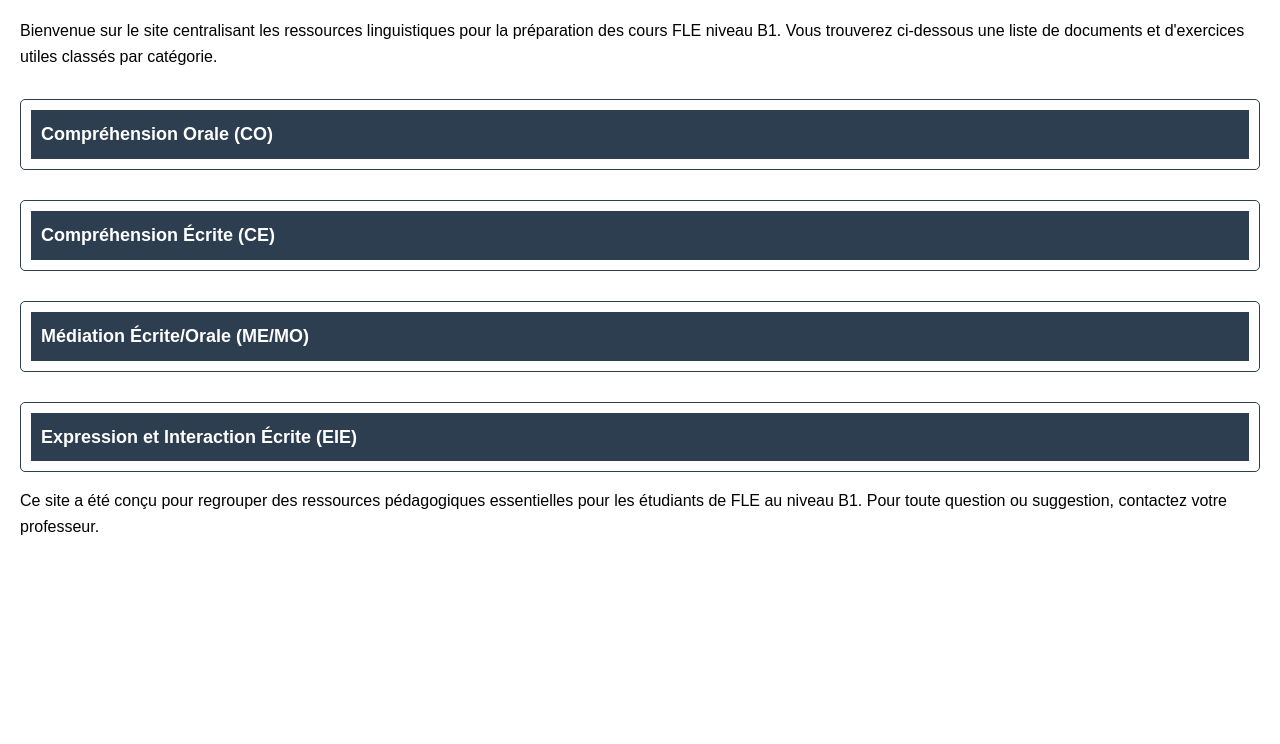
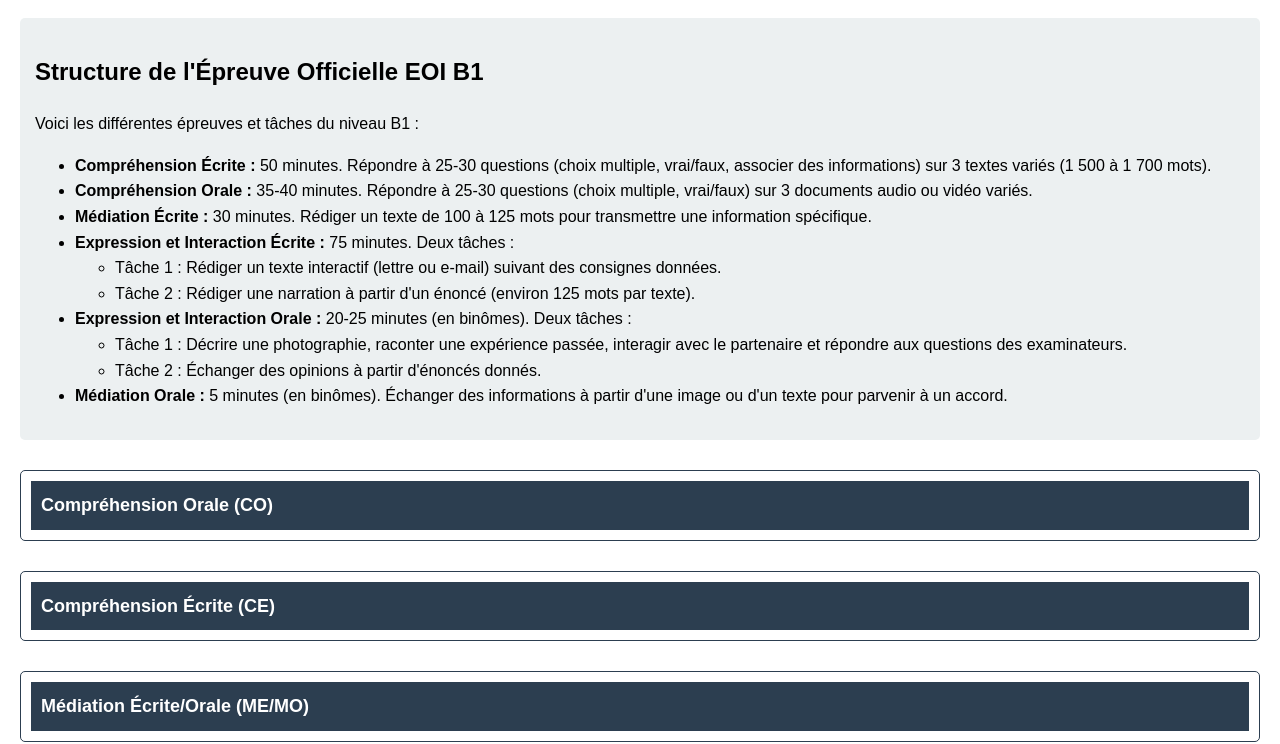
Before and after one commit to audiophrases/Ressources-EOI-B1, a plain HTML site: page index.html in a window 1280 px wide. Shown: the part 76-820 px from the top of the page. Drawn offline with Linux system fonts and the light colour scheme.

Commit message:
Update index.html

```diff
--- a/index.html
+++ b/index.html
@@ -3,7 +3,7 @@
 <head>
     <meta charset="UTF-8">
     <meta name="viewport" content="width=device-width, initial-scale=1.0">
-    <title>Ressources Linguistiques FLE B1</title>
+    <title>Ressources EOI B1</title>
     <style>
         body {
             font-family: Arial, sans-serif;
@@ -42,6 +42,12 @@
         a:hover {
             text-decoration: underline;
         }
+        .intro {
+            background-color: #ecf0f1;
+            padding: 15px;
+            border-radius: 5px;
+            margin-bottom: 30px;
+        }
     </style>
     <script>
         document.addEventListener("DOMContentLoaded", function() {
@@ -57,7 +63,29 @@
 </head>
 <body>
     <h1>Ressources Linguistiques pour le Niveau B1 - FLE</h1>
-    <p>Bienvenue sur le site centralisant les ressources linguistiques pour la préparation des cours FLE niveau B1. Vous trouverez ci-dessous une liste de documents et d'exercices utiles classés par catégorie.</p>
+
+    <div class="intro">
+        <h2>Structure de l'Épreuve Officielle EOI B1</h2>
+        <p>Voici les différentes épreuves et tâches du niveau B1 :</p>
+        <ul>
+            <li><strong>Compréhension Écrite :</strong> 50 minutes. Répondre à 25-30 questions (choix multiple, vrai/faux, associer des informations) sur 3 textes variés (1 500 à 1 700 mots).</li>
+            <li><strong>Compréhension Orale :</strong> 35-40 minutes. Répondre à 25-30 questions (choix multiple, vrai/faux) sur 3 documents audio ou vidéo variés.</li>
+            <li><strong>Médiation Écrite :</strong> 30 minutes. Rédiger un texte de 100 à 125 mots pour transmettre une information spécifique.</li>
+            <li><strong>Expression et Interaction Écrite :</strong> 75 minutes. Deux tâches :
+                <ul>
+                    <li>Tâche 1 : Rédiger un texte interactif (lettre ou e-mail) suivant des consignes données.</li>
+                    <li>Tâche 2 : Rédiger une narration à partir d'un énoncé (environ 125 mots par texte).</li>
+                </ul>
+            </li>
+            <li><strong>Expression et Interaction Orale :</strong> 20-25 minutes (en binômes). Deux tâches :
+                <ul>
+                    <li>Tâche 1 : Décrire une photographie, raconter une expérience passée, interagir avec le partenaire et répondre aux questions des examinateurs.</li>
+                    <li>Tâche 2 : Échanger des opinions à partir d'énoncés donnés.</li>
+                </ul>
+            </li>
+            <li><strong>Médiation Orale :</strong> 5 minutes (en binômes). Échanger des informations à partir d'une image ou d'un texte pour parvenir à un accord.</li>
+        </ul>
+    </div>
 
     <div class="category">
         <h2>Compréhension Orale (CO)</h2>
```
